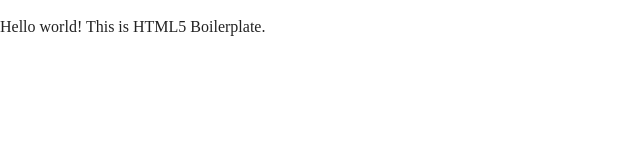
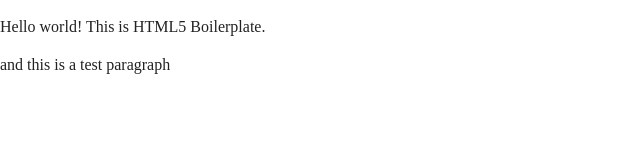
Before and after one commit to iam-robin/onboarding-busy-blackbird, a plain HTML site: page index.html in a window 1280 px wide. Shown: the whole page, without its empty margins (0-640 px from the left). Drawn offline with nearby package versions, Linux system fonts and the light colour scheme.

Commit message:
added paragraph to index.html

```diff
--- a/index.html
+++ b/index.html
@@ -24,6 +24,7 @@
 
   <!-- Add your site or application content here -->
   <p>Hello world! This is HTML5 Boilerplate.</p>
+  <p>and this is a test paragraph</p>
   <script src="js/vendor/modernizr-3.7.1.min.js"></script>
   <script src="https://code.jquery.com/jquery-3.3.1.min.js" integrity="sha256-FgpCb/KJQlLNfOu91ta32o/NMZxltwRo8QtmkMRdAu8=" crossorigin="anonymous"></script>
   <script>window.jQuery || document.write('<script src="js/vendor/jquery-3.3.1.min.js"><\/script>')</script>
```
Also changed, not shown: 1 other file.
